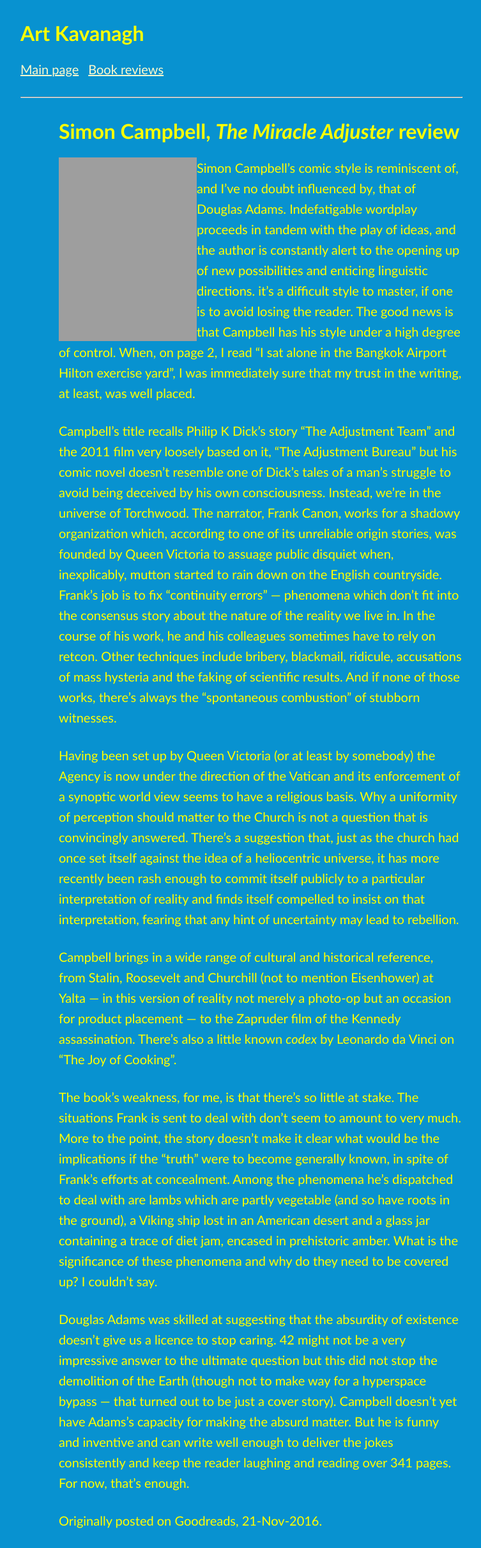
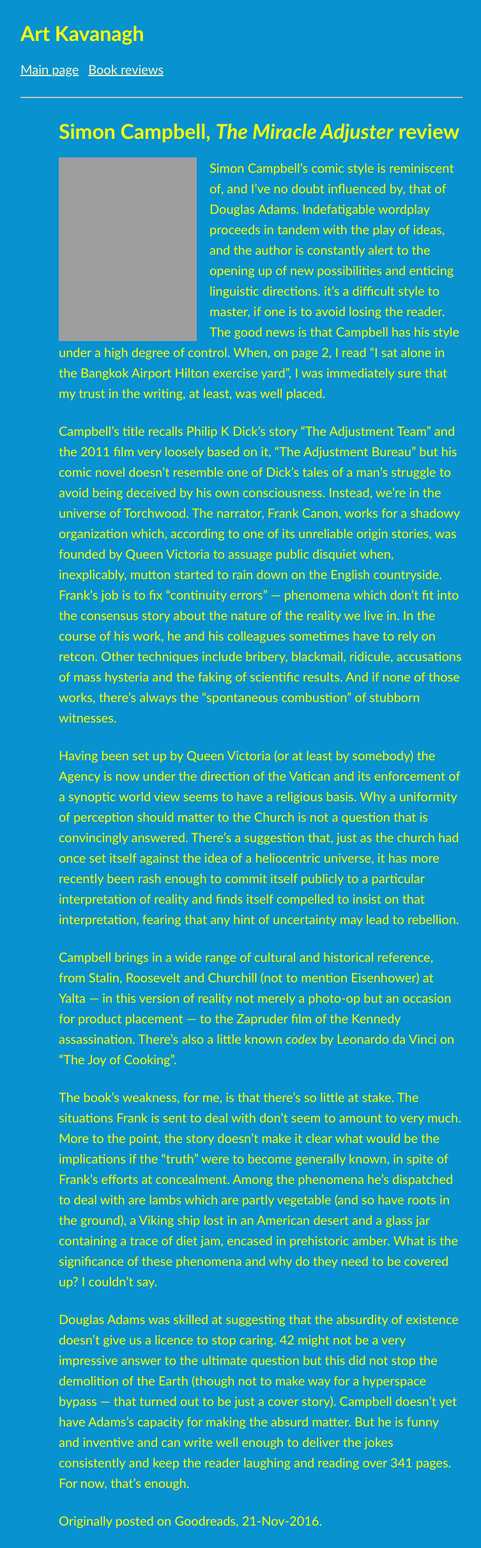
Before and after one commit to artkavanagh/github.io, a Jekyll site: the page simon-campbell-miracle-adjuster-review.html, which Jekyll copies as it is, in a window 1280 px wide. Shown: the whole page at 64% size, without its empty margins (232-985 px from the left). Built offline with Jekyll 4.4.1, drawn with Linux system fonts in a browser that asks for light colours; grey boxes are pictures that could not be loaded.

Commit message:
Update simon-campbell-miracle-adjuster-review.html

```diff
--- a/simon-campbell-miracle-adjuster-review.html
+++ b/simon-campbell-miracle-adjuster-review.html
@@ -5,7 +5,9 @@
 	<title>Simon Campbell The Miracle Adjuster review</title>
 	<link rel="stylesheet" type="text/css" href="/assets/css/akstyles.css" />
 	<style>
-		img { float: left ;}
+		img { float: left ;
+		padding-right: 20px ;
+		}
 	</style>
 </head>
 <body>
```
